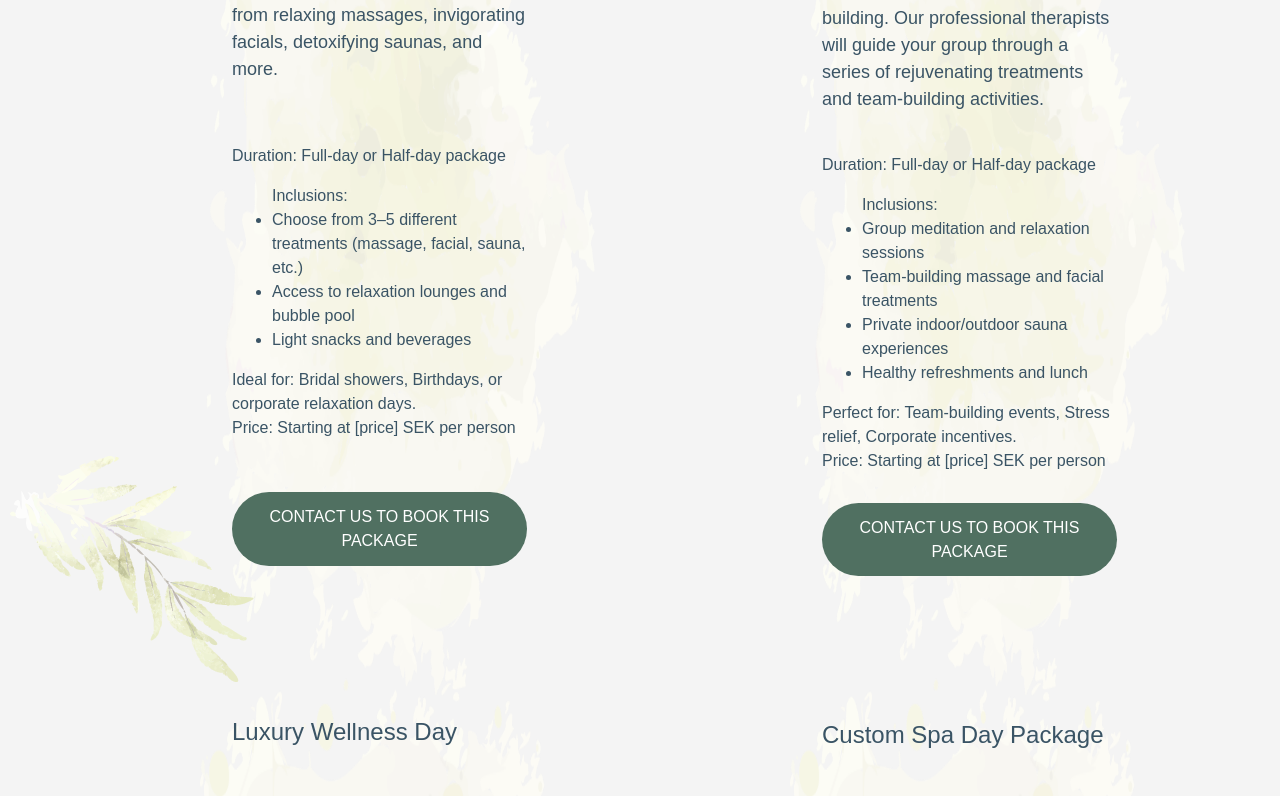
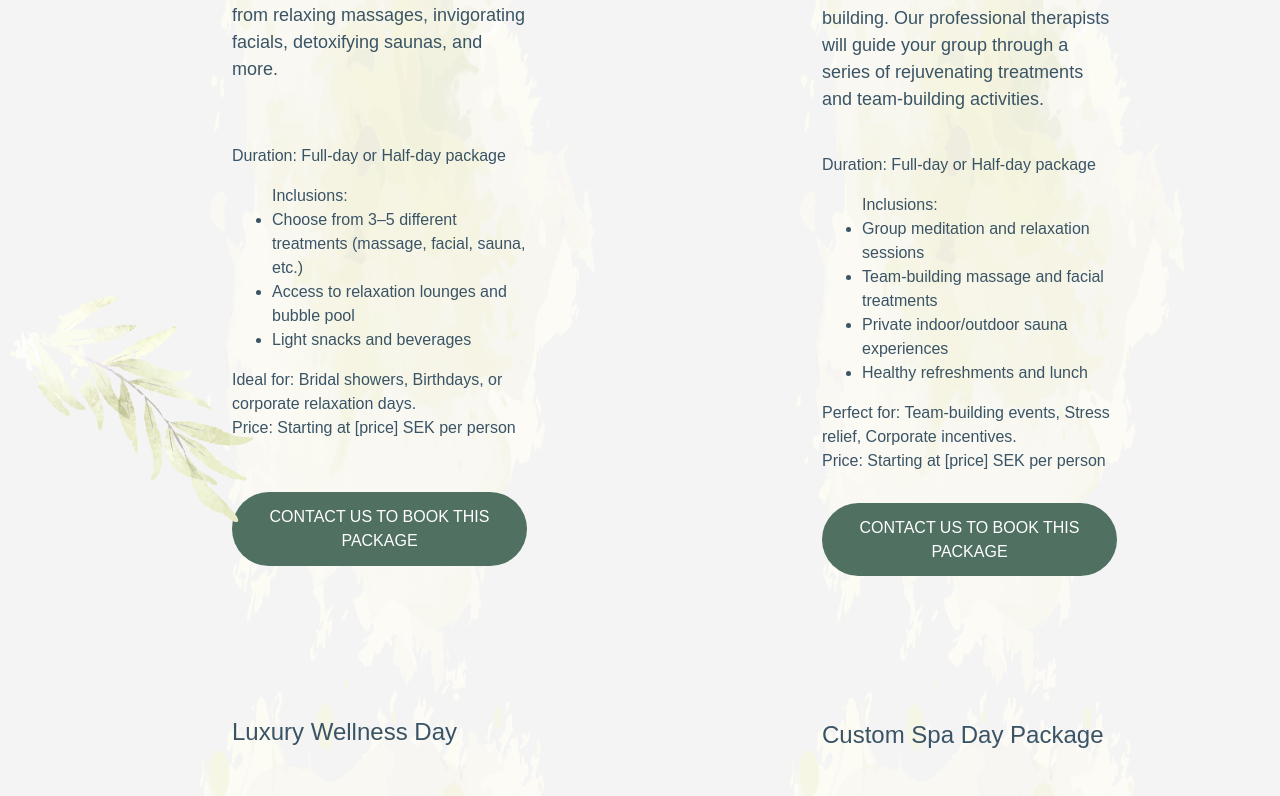
Before and after one commit to EmmaaDy/Examensarbete-SPA, a React (Vite) app in the folder frontend/: page /event/packages in a window 1280 px wide. Shown: the part 1064-1860 px from the top of the page. Built offline with nearby package versions, Linux system fonts and the light colour scheme.

Commit message:
positioning of .event-packages-leaf

```diff
--- a/frontend/src/styles/EventPackages.css
+++ b/frontend/src/styles/EventPackages.css
@@ -103,7 +103,7 @@
 
   .event-packages-leaf {
     position: absolute;
-    top: 190%;
+    top: 170%;
     left: 10px;
     max-width: 1100px;
     z-index: 10;
```
